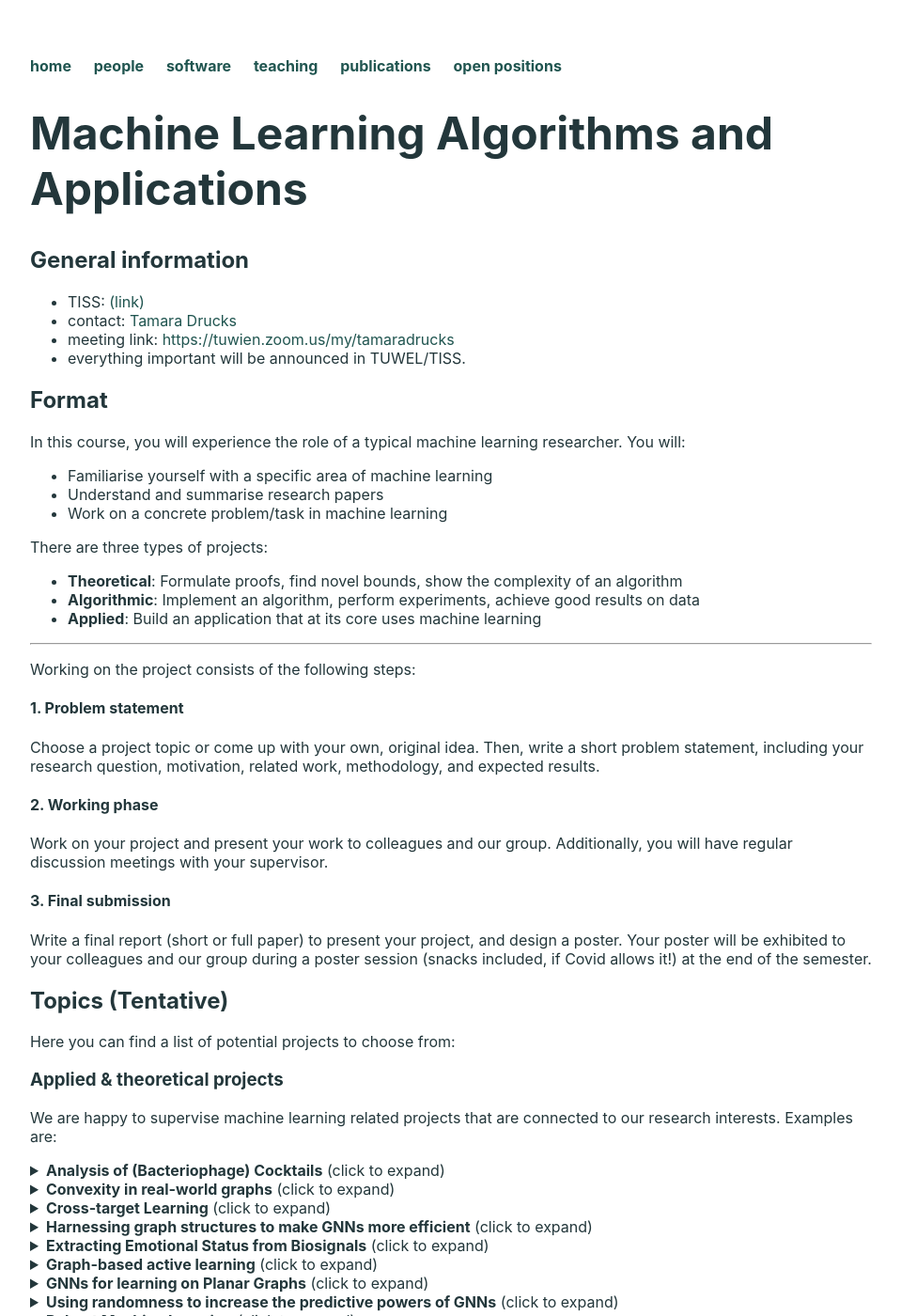
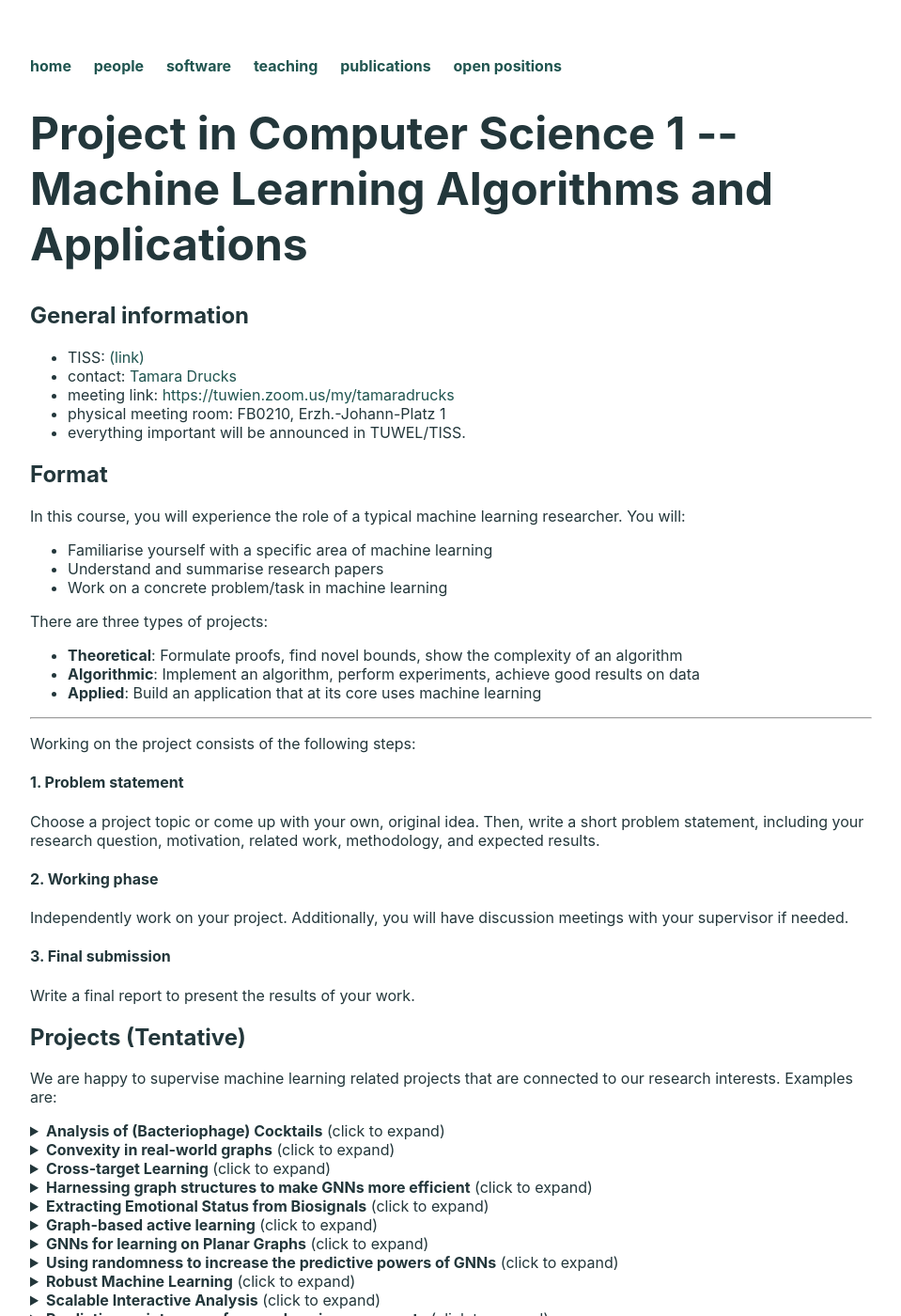
Before and after one commit to ml-tuw/ml-tuw.github.io, a Jekyll site: the page built from teaching/ws2223/ana6ects.md, in a window 1280 px wide and 1400 px high. Shown: the whole window at 94% size, without its empty margins (160-1119 px from the left). Built offline with Jekyll 4.4.1, drawn with Linux system fonts in a browser that asks for light colours; some of the changed text lies outside the part shown.

Commit message:
Modified project pages

```diff
--- a/teaching/ws2223/ana6ects.md
+++ b/teaching/ws2223/ana6ects.md
@@ -1,12 +1,13 @@
 ---
 layout: entitled
-title: Machine Learning Algorithms and Applications
+title: Project in Computer Science 1 -- Machine Learning Algorithms and Applications
 ---
 ## General information
 
-- TISS: [(link)](https://tiss.tuwien.ac.at/course/educationDetails.xhtml?dswid=4036&dsrid=930&courseNr=194119&semester=2022W)
+- TISS: [(link)](https://tiss.tuwien.ac.at/course/courseAnnouncement.xhtml?dswid=3212&dsrid=796&courseNumber=194119&courseSemester=2022W)
 - contact: [Tamara Drucks](mailto:tamara.drucks@tuwien.ac.at)
 - meeting link: [https://tuwien.zoom.us/my/tamaradrucks](https://tuwien.zoom.us/my/tamaradrucks)
+- physical meeting room: FB0210, Erzh.-Johann-Platz 1
 - everything important will be announced in TUWEL/TISS.
 
 
@@ -33,27 +34,28 @@
 
 #### 2. Working phase
 
-Work on your project and present your work to colleagues and our group. Additionally, you will have regular discussion meetings with your supervisor.
+Independently work on your project. Additionally, you will have discussion meetings with your supervisor if needed.
 
 #### 3. Final submission
 
-Write a final report (short or full paper) to present your project, and design a poster. Your poster will be exhibited to your colleagues and our group during a poster session (snacks included, if Covid allows it!) at the end of the semester.
+Write a final report to present the results of your work.
 
 
-## Topics (Tentative)
+## Projects (Tentative)
 
-Here you can find a list of potential projects to choose from:
+<!-- Here you can find a list of potential projects to choose from:
 
-### Applied & theoretical projects
+### Applied & theoretical projects -->
 
 We are happy to supervise machine learning related projects that are connected to our research interests. Examples are:
 
 {% include di_filter.html term="ws2223" projs="distinct_projects" %}
 
 
-### Competitions & challenges
+<!-- ### Competitions & challenges
 
-{% include di_filter.html term="ws2223" projs="competitions" %}
+{% include di_filter.html term="ws2223" projs="competitions" %} -->
+
 
 ### Your own idea!
 
```
Also changed, not shown: other parts of teaching/ws2223/ana6ects.md (+1 -1 lines), teaching/ws2223/ana.md (+10 -9 lines).
